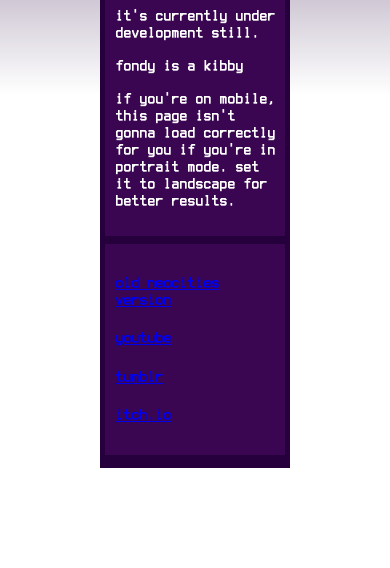
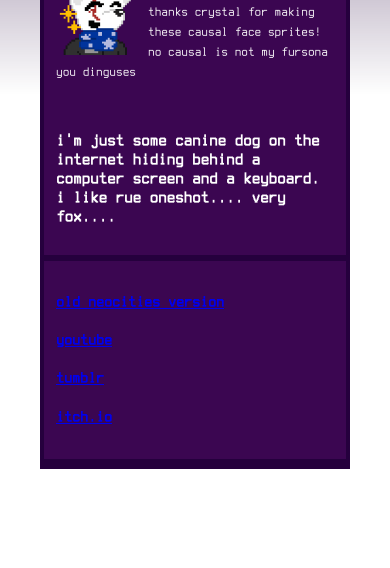
Before and after one commit to dogewoz/dogewoz.github.io, a website: page index.html in a window 390 px wide. Shown: the part 421-989 px from the top of the page. After the commit the page ends 930 px from the top, so only its background shows below. Drawn offline with Linux system fonts and the light colour scheme.

Commit message:
adding some new life into the index page

```diff
--- a/index.html
+++ b/index.html
@@ -85,7 +85,10 @@
 
 </head>
 <body class="oneshot">
-
+<audio controls autoplay loop>
+	<source src="/causality.ogg" type="audio/ogg">
+	<source src="/causality.mp3" type="audio/mpeg">
+</audio>
 <div class="container">
 
 
@@ -131,13 +134,17 @@
 <a href="/about">about meh</a>
 <br>
 <a href="/projects">projects</a>
+<br>
 </div>
 
 <div class="content">
 <h1 class="pixel">welcome to my webpage</h1>
-<p>it's currently under development still.</p>
-<p>fondy is a kibby</p>
-<p>if you're on mobile, this page isn't gonna load correctly for you if you're in portrait mode. set it to landscape for better results.</p>
+<p><img src="/causal_ruepet.png" style="float:left;width:92px;height:92px;">blep</p>
+<sub>thanks crystal for making these causal face sprites! no causal is not my fursona you dinguses</sub>
+<br>
+<br>
+<br>
+<p>i'm just some canine dog on the internet hiding behind a computer screen and a keyboard. i like rue oneshot.... very fox....</p>
 </div>
 
 <div class="footer">
--- a/styles.css
+++ b/styles.css
@@ -18,16 +18,16 @@
 }
 
 body {
-  margin-top: 100px;
-  margin-bottom: 100px;
-  margin-right: 100px;
-  margin-left: 100px;
+  margin-top: 90px;
+  margin-bottom: 90px;
+  margin-right: 90px;
+  margin-left: 90px;
   font-family: Terminus, sans-serif;
   color: #fff;
 }
 
 p {
-	font-size: 16px;
+	font-size: 15px;
 	font-style: normal;
 	font-weight: bold;
 }
@@ -39,13 +39,13 @@ p {
     "menu content"
     "footer footer";
   grid-template-columns: 1fr 3fr;
-  gap: 8px;
+  gap: 6px;
   background-color: #25003d;
-  padding: 5px;
+  padding: 4px;
 }
 .container > div {
   background-color: rgba(255, 64, 255, 0.1);
-  padding: 10px;
+  padding: 12px;
 }
 .container > div.header {
   grid-area: header;
@@ -66,6 +66,21 @@ p {
 }
 
 @media (max-width: 768px) {
+	body {
+		margin-top: 40px;
+		margin-bottom: 40px;
+		margin-right: 40px;
+		margin-left: 40px;
+		font-family: Terminus, sans-serif;
+		color: #fff;
+	}
+
+	p {
+		font-size: 17px;
+		font-style: normal;
+		font-weight: bold;
+	}
+
     .sidebar {
         display: none;
     }
```
Also changed, not shown: about.html (+2 -1 lines), projects.html (+2 -1 lines), causal_ruepet.png (added), 2 other files.
